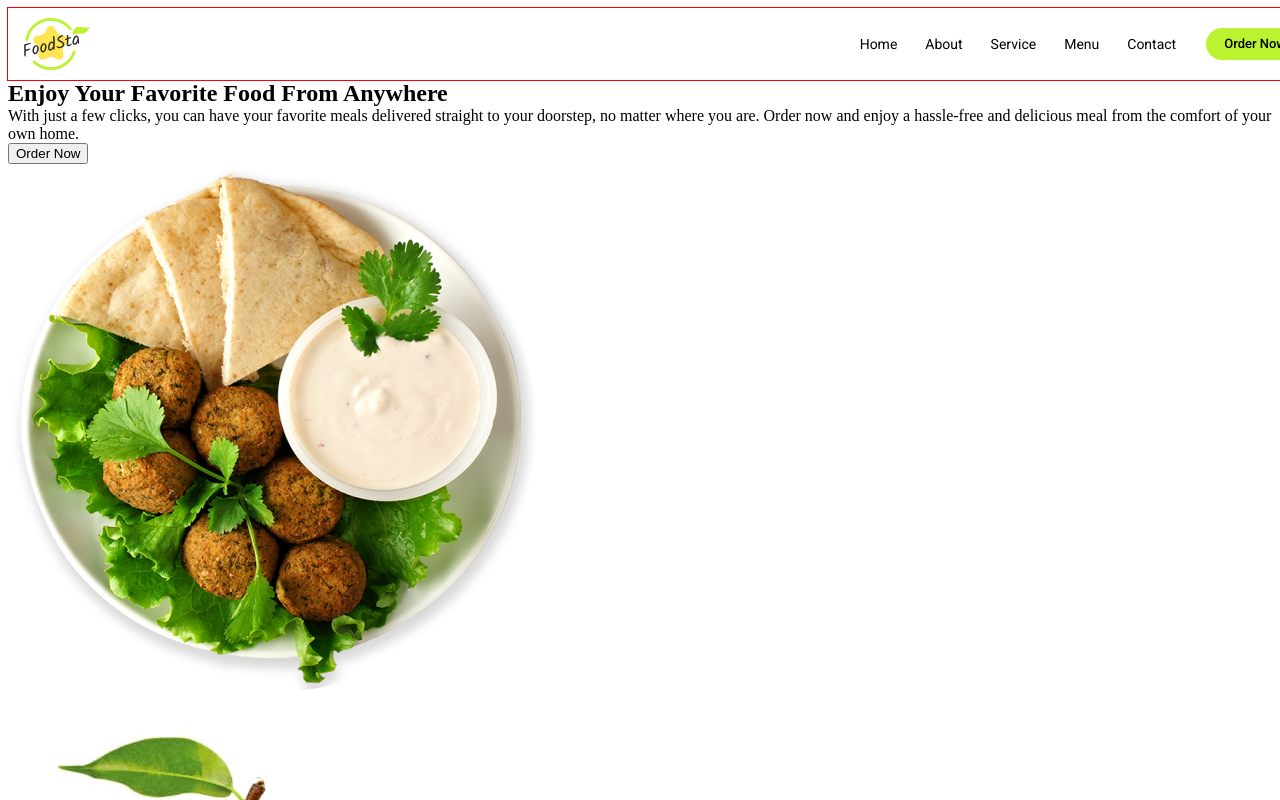
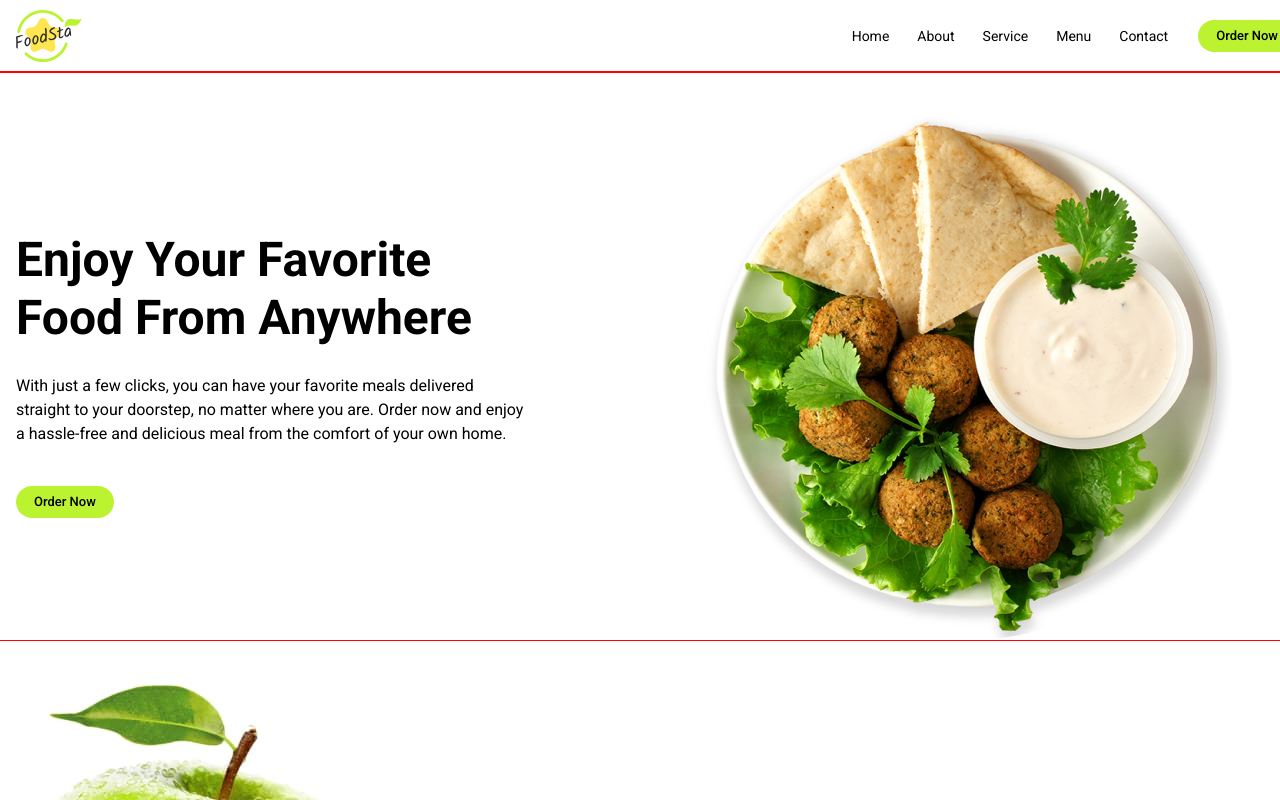
Before and after one commit to ASkypka/fson-95-grup-2, a plain HTML site: page index.html in a window 1280 px wide. Shown: the top 800 px of the page. Drawn offline with Linux system fonts and the light colour scheme.

Commit message:
hero add

```diff
--- a/css/styles.css
+++ b/css/styles.css
@@ -2,7 +2,7 @@
   --black: #2C2C2;
 }
 
-boby {
+body {
   font-family: "Roboto", sans-serif;
   margin: 0;
 }
@@ -42,7 +42,7 @@ p {
 
 .header-container {
   display: flex;
-  align-items: center
+  align-items: center;
 }
 
 .nav-list {
@@ -88,7 +88,9 @@ p {
   font-style: normal;
   font-weight: 500;
   line-height: 1.5;
-  display: block; max-width: 98px; height: 32px;
+  display: block;
+  max-width: 98px;
+  height: 32px;
   cursor: pointer;
   border: none;
 }
@@ -97,3 +99,49 @@ p {
 .header-button:focus {
   background: #ffe450;
 }
+.hero-title {
+  color: var(--black);
+  font-size: 48px;
+  font-style: normal;
+  font-weight: 700;
+  line-height: 1.2;
+  width: 503px;
+  margin-bottom: 28px;
+}
+.hero-text {
+  color: var(--black);
+  font-size: 16px;
+  line-height: 1.5;
+  width: 511px;
+  margin-bottom: 40px;
+}
+.hero-button {
+  padding: 6px 18px;
+  border-radius: 30px;
+  background: var(--button-green, #bbf330);
+  color: var(--black, #2c2c2c);
+  font-family: Roboto;
+  font-size: 13px;
+  font-style: normal;
+  font-weight: 500;
+  line-height: 1.5;
+  display: block;
+  max-width: 98px;
+  height: 32px;
+  cursor: pointer;
+  border: none;
+}
+.hero-button:hover,
+.hero-button:focus {
+  background: #ffe450;
+}
+.div-text {
+  padding-top: 159px;
+  margin-right: 177px;
+}
+.div-hero {
+  display: flex;
+}
+.div-img {
+  margin-top: 40px;
+}
--- a/index.html
+++ b/index.html
@@ -39,21 +39,27 @@
       </div>
     </header>
     <main>
-      <section>
-        <h1>Enjoy Your Favorite Food From Anywhere</h1>
-        <p>
+      <section class="hero-section">
+        <div class="container div-hero">
+          <div class="div-text">
+            <h1 class="hero-title">Enjoy Your Favorite Food From Anywhere</h1>
+            <p class="hero-text">
               With just a few clicks, you can have your favorite meals delivered
               straight to your doorstep, no matter where you are. Order now and
-          enjoy a hassle-free and delicious meal from the comfort of your own
-          home.
+              enjoy a hassle-free and delicious meal from the comfort of your
+              own home.
             </p>
-        <button type="button">Order Now</button>
+            <button class="hero-button" type="button">Order Now</button>
+          </div>
+          <div class="div-img">
             <img
               src="./images/foto1.jpg"
               alt="Brackfest"
               width="528"
               height="528"
             />
+          </div>
+        </div>
       </section>
 
       <section>
```
Lines whose indentation alone changed are shown as unchanged.
